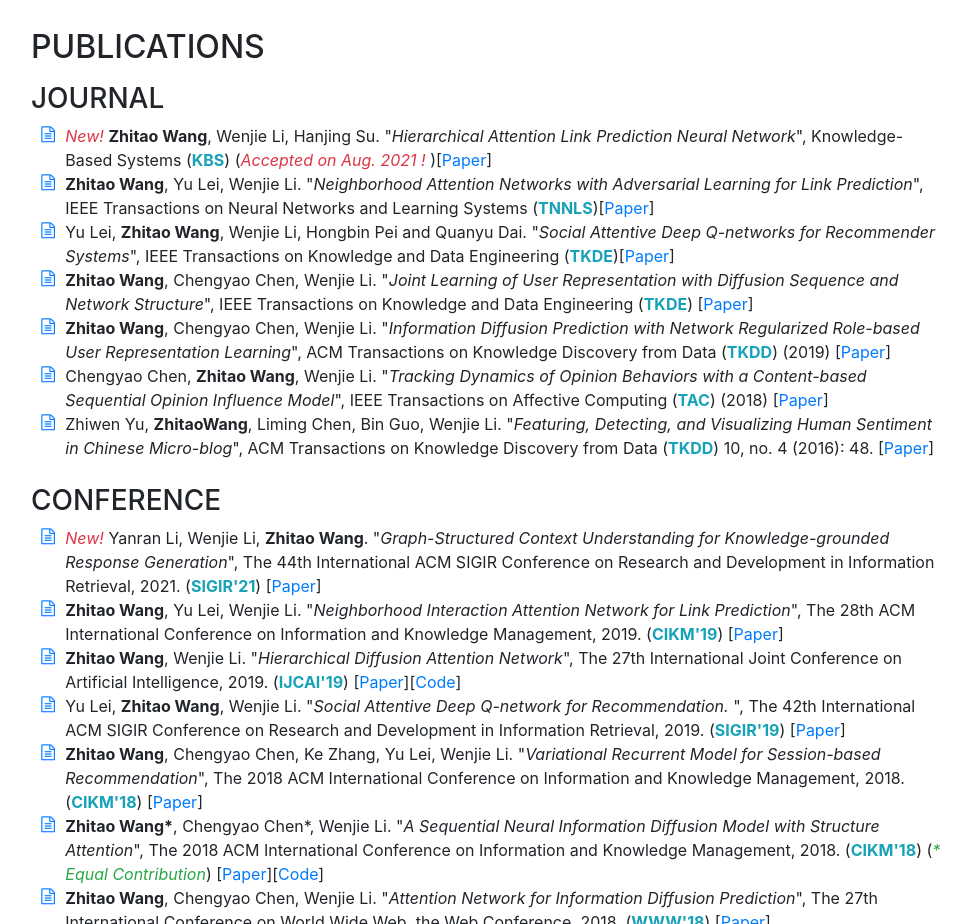
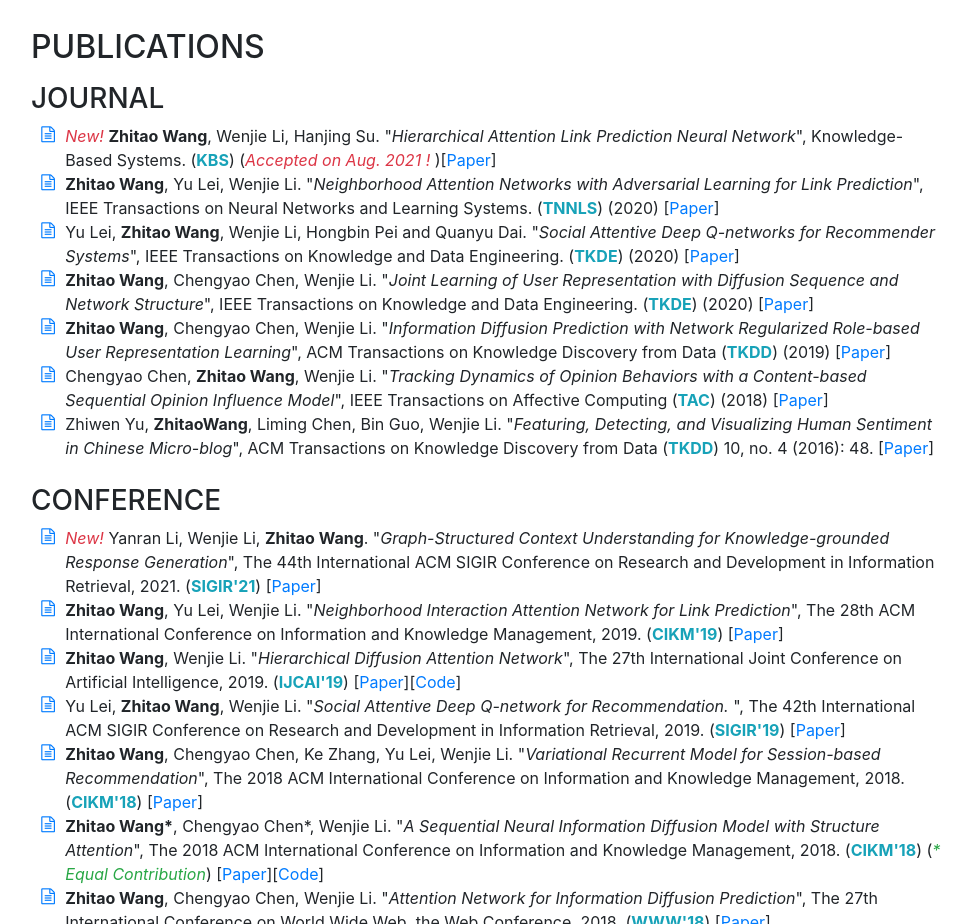
Before and after one commit to zhitao-wang/zhitao-wang.github.io, a website with bundled scripts: page index.html in a window 1280 px wide. Shown: the part 2420-3344 px from the top of the page, without its empty margins (289-1260 px from the left). Built offline with nearby package versions, Linux system fonts and the light colour scheme; a web font is replaced by a local one.

Commit message:
Update index.html

```diff
--- a/index.html
+++ b/index.html
@@ -191,16 +191,16 @@ research focused on social media analysis, information diffusion modeling, netwo
           <ul class="fa-ul mb-0">
             <li><em class="text-danger">New! </em>
               <i class="fa-li fa fa-file-text-o text-primary"></i>
-             <strong>Zhitao Wang</strong>, Wenjie Li, Hanjing Su. "<em>Hierarchical Attention Link Prediction Neural Network</em>", Knowledge-Based Systems (<strong class="text-info">KBS</strong>) (<em class="text-danger">Accepted on Aug. 2021 !</em> )[<a href=>Paper</a>]</li>
+             <strong>Zhitao Wang</strong>, Wenjie Li, Hanjing Su. "<em>Hierarchical Attention Link Prediction Neural Network</em>", Knowledge-Based Systems. (<strong class="text-info">KBS</strong>) (<em class="text-danger">Accepted on Aug. 2021 !</em> )[<a href=>Paper</a>]</li>
             <li>
               <i class="fa-li fa fa-file-text-o text-primary"></i>
-             <strong>Zhitao Wang</strong>, Yu Lei, Wenjie Li. "<em>Neighborhood Attention Networks with Adversarial Learning for Link Prediction</em>", IEEE Transactions on Neural Networks and Learning Systems (<strong class="text-info">TNNLS</strong>)[<a href=https://ieeexplore.ieee.org/document/9174790>Paper</a>]</li>
+             <strong>Zhitao Wang</strong>, Yu Lei, Wenjie Li. "<em>Neighborhood Attention Networks with Adversarial Learning for Link Prediction</em>", IEEE Transactions on Neural Networks and Learning Systems. (<strong class="text-info">TNNLS</strong>) (2020) [<a href=https://ieeexplore.ieee.org/document/9174790>Paper</a>]</li>
             <li>
               <i class="fa-li fa fa-file-text-o text-primary"></i>
-             Yu Lei, <strong>Zhitao Wang</strong>, Wenjie Li, Hongbin Pei and Quanyu Dai. "<em>Social Attentive Deep Q-networks for Recommender Systems</em>", IEEE Transactions on Knowledge and Data Engineering (<strong class="text-info">TKDE</strong>)[<a href=https://ieeexplore.ieee.org/document/9151365>Paper</a>]</li>
+             Yu Lei, <strong>Zhitao Wang</strong>, Wenjie Li, Hongbin Pei and Quanyu Dai. "<em>Social Attentive Deep Q-networks for Recommender Systems</em>", IEEE Transactions on Knowledge and Data Engineering. (<strong class="text-info">TKDE</strong>) (2020) [<a href=https://ieeexplore.ieee.org/document/9151365>Paper</a>]</li>
             <li>
               <i class="fa-li fa fa-file-text-o text-primary"></i>
-             <strong>Zhitao Wang</strong>, Chengyao Chen, Wenjie Li. "<em>Joint Learning of User Representation with Diffusion Sequence and Network Structure</em>", IEEE Transactions on Knowledge and Data Engineering (<strong class="text-info">TKDE</strong>) [<a href=https://ieeexplore.ieee.org/document/9094385>Paper</a>]</li>
+             <strong>Zhitao Wang</strong>, Chengyao Chen, Wenjie Li. "<em>Joint Learning of User Representation with Diffusion Sequence and Network Structure</em>", IEEE Transactions on Knowledge and Data Engineering. (<strong class="text-info">TKDE</strong>) (2020) [<a href=https://ieeexplore.ieee.org/document/9094385>Paper</a>]</li>
             <li>
               <i class="fa-li fa fa-file-text-o text-primary"></i>
              <strong>Zhitao Wang</strong>, Chengyao Chen, Wenjie Li. "<em>Information Diffusion Prediction with Network Regularized Role-based User Representation Learning</em>", ACM Transactions on Knowledge Discovery from Data (<strong class="text-info">TKDD</strong>) (2019)
```
